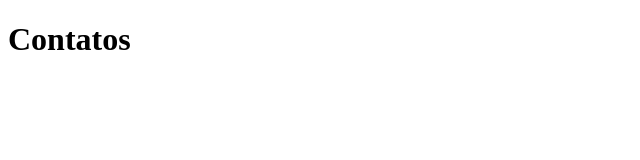
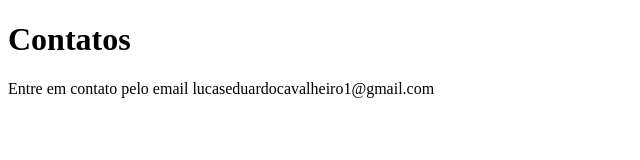
Before and after one commit to LucasEduardoCavalheiro/sistema-de-cadastro, a plain HTML site: page contato.html in a window 1280 px wide. Shown: the whole page, without its empty margins (0-640 px from the left). Drawn offline with Linux system fonts and the light colour scheme.

Commit message:
adicionando o email de contato

```diff
--- a/contato.html
+++ b/contato.html
@@ -7,5 +7,6 @@
 </head>
 <body>
     <h1>Contatos</h1>
+    <p>Entre em contato pelo email lucaseduardocavalheiro1@gmail.com</p>
 </body>
 </html>
```
